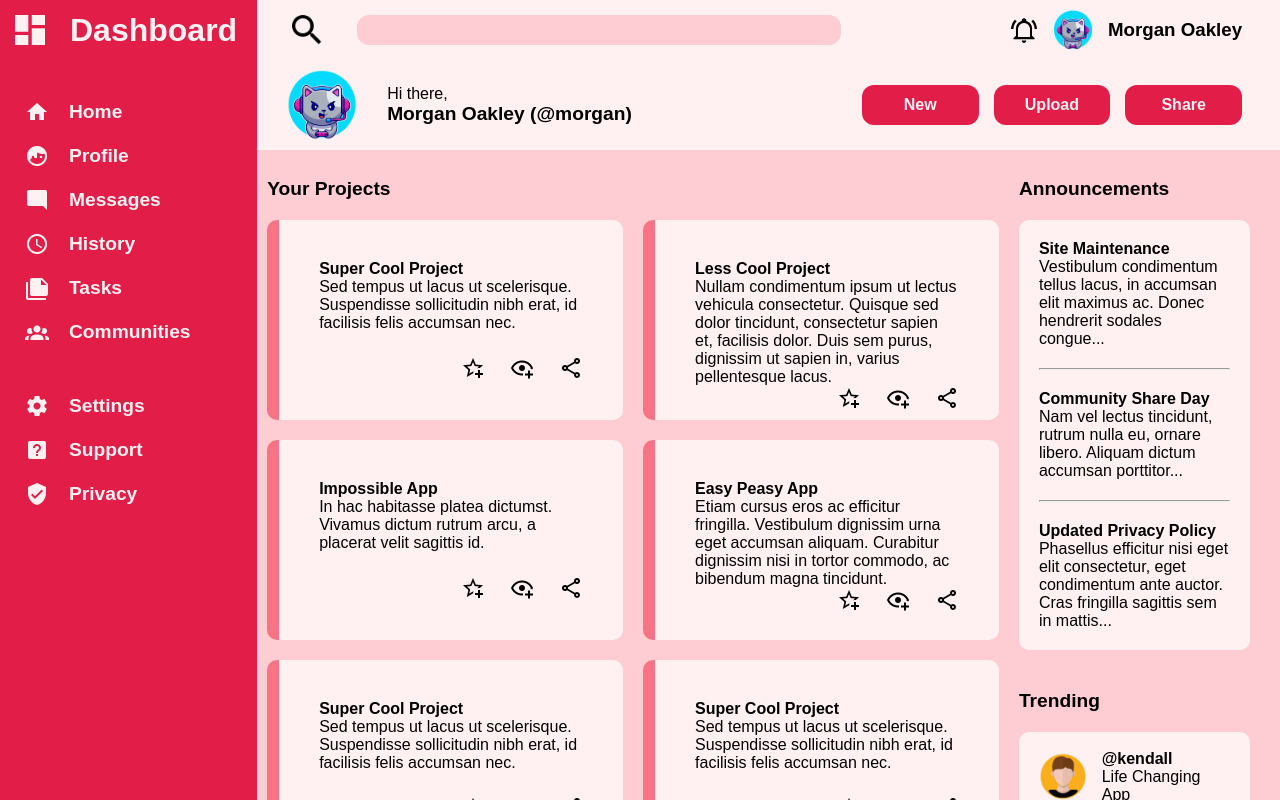
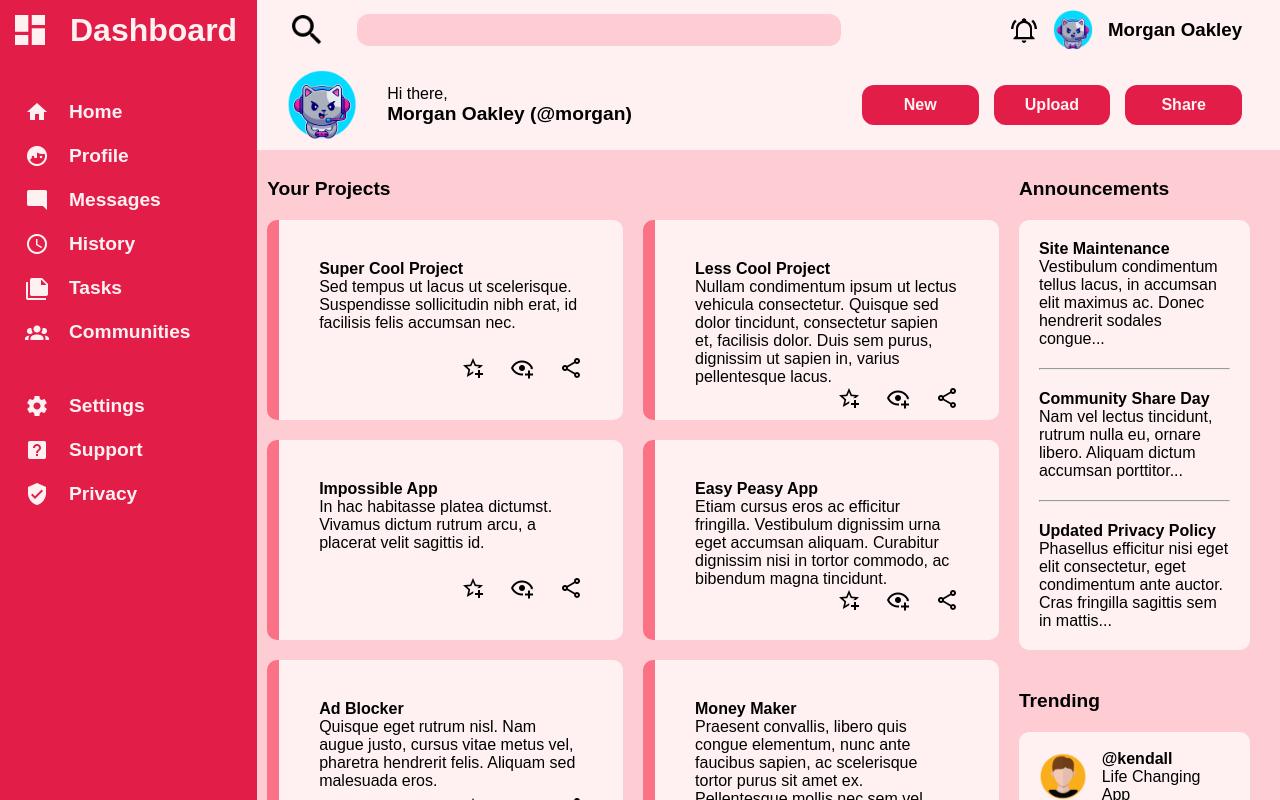
Before and after one commit to kaelwi/odin-admin-dashboard, a plain HTML site: page index.html in a window 1280 px wide. Drawn offline with Linux system fonts and the light colour scheme.

Commit message:
Make #search an input (instead of div), complete project text

```diff
--- a/index.html
+++ b/index.html
@@ -12,7 +12,7 @@
   <div class="header">
     <div id="searchbar" class="upper">
       <img src="./assets/search.png">
-      <div id="search"></div>
+      <input type="text" id="search"></input>
     </div>
     <div id="info" class="upper right">
       <img src="./assets/bell.png" id="bell">
@@ -135,8 +135,8 @@
       </div>
       <div class="project">
         <div>
-          <p class="bold">Super Cool Project</p>
-          <p>Sed tempus ut lacus  ut scelerisque. Suspendisse sollicitudin nibh erat, id facilisis felis accumsan nec.</p>
+          <p class="bold">Ad Blocker</p>
+          <p>Quisque eget rutrum nisl. Nam augue justo, cursus vitae metus vel, pharetra hendrerit felis. Aliquam sed malesuada eros.</p>
         </div>
         <div class="icons">
           <img src="./assets/star-plus-outline.png"/>
@@ -146,8 +146,8 @@
       </div>
       <div class="project">
         <div>
-          <p class="bold">Super Cool Project</p>
-          <p>Sed tempus ut lacus  ut scelerisque. Suspendisse sollicitudin nibh erat, id facilisis felis accumsan nec.</p>
+          <p class="bold">Money Maker</p>
+          <p>Praesent convallis, libero quis congue elementum, nunc ante faucibus sapien, ac scelerisque tortor purus sit amet ex. Pellentesque mollis nec sem vel aliquam.</p>
         </div>
         <div class="icons">
           <img src="./assets/star-plus-outline.png"/>
--- a/styles.css
+++ b/styles.css
@@ -131,6 +131,7 @@ img {
   height: 30px;
   background-color: var(--background-color);
   border-radius: 12px;
+  border-style: none;
 }
 
 button {
```
